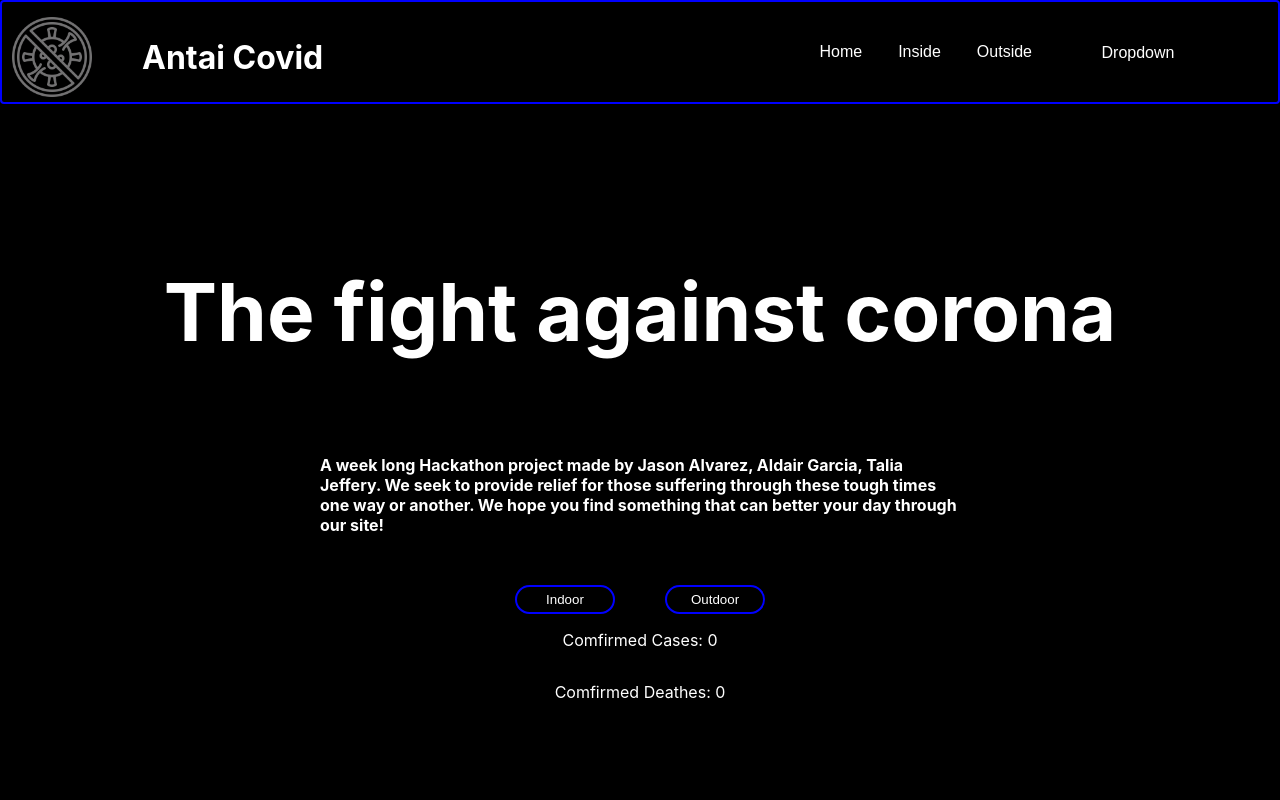
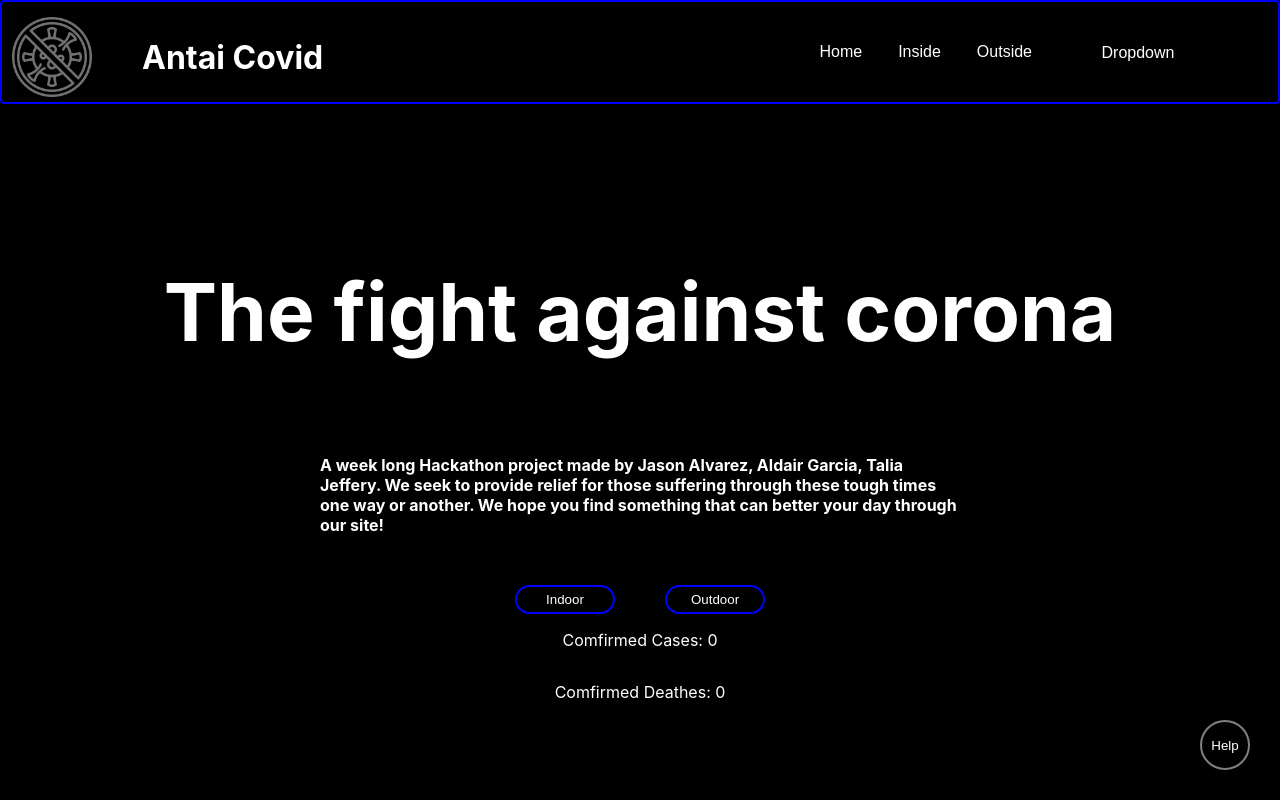
Before and after one commit to AGarciaNY/Hackathon2020, a React (Create React App) app: page / in a window 1280 px wide. Shown: the top 800 px of the page. Built offline with nearby package versions, Linux system fonts and the light colour scheme; no server answers.

Commit message:
added help voice functionality

```diff
--- a/src/App.js
+++ b/src/App.js
@@ -5,6 +5,7 @@ import Nav from './nav/nav';
 import Inside from './activity/inside/inside';
 import Intro from './home/home';
 import Census from './census/census';
+import HelpBtn from './HelpBtn';
 export default class App extends Component{
 
   constructor() {
@@ -27,6 +28,7 @@ export default class App extends Component{
         <div id="body">
           <Nav changepage={(page)=> this.pickAPage(page)}/>
           <Intro changepage={(page)=> this.pickAPage(page)}/>
+          <HelpBtn page={this.state.pickapage}/>
         </div>
       )
     }
@@ -36,6 +38,7 @@ export default class App extends Component{
         <div id="body">
           <Nav changepage={(page)=> this.pickAPage(page)}/>
           <Outside />
+          <HelpBtn page={this.state.pickapage}/>
         </div>
       )
     }
@@ -45,6 +48,7 @@ export default class App extends Component{
         <div id="body">
           <Nav changepage={(page)=> this.pickAPage(page)}/>
           <Inside />
+          <HelpBtn page={this.state.pickapage}/>
         </div>
       )
     }
--- /dev/null
+++ b/src/HelpBtn.js
@@ -0,0 +1,53 @@
+import React, { Component } from 'react';
+
+function readOutLoud(message){
+    console.log(message);
+    let speech = new SpeechSynthesisUtterance();
+    console.log(speech);
+    speech.text = message;
+
+    if(message === "home"){
+        speech.text = "Hello and welcome to Anti Covid. We hope to provide our users a comfortable experience in these difficult times. We provide you with a variety of resources about the outside world and what you can do while in quarantine. We hope you enjoy our service!"
+    } else if(message === "Outside"){
+        speech.text = "This page is what those outside are doing. If you are interested in one of the articles click on the button under the articles description and it will take you to the article. "
+    } else if(message === "Inside"){
+        speech.text = "This page is about what you could be doing while stuck in quarantine, whether that is looking for books to read or news. If you are interested in one of the pieces of information click on the button located beneath the description and it will take you to it's related site."
+    }
+
+    speech.volume = 1;
+    speech.rate = 1;
+    speech.pitch = 1;
+
+    window.speechSynthesis.speak(speech);
+  }
+
+class HelpBtn extends Component{
+    constructor(props){
+        super(props);
+        this.state={
+            help: "This is a test. Do not panic. This is a test."
+        }
+    }
+
+    render(){
+        let btn={
+            position: "fixed",
+            right: "30px",
+            bottom: "30px",
+            width: "50px",
+            height: "50px",
+            borderRadius: "50%",
+            border: "2px solid gray",
+            backgroundColor: "black",
+            color: "white"
+        }
+
+        return(
+            <button style={btn} onClick={()=>{readOutLoud(this.props.page)}}>
+                Help
+            </button>
+        );
+    }
+}
+
+export default HelpBtn;
--- a/src/index.css
+++ b/src/index.css
@@ -1,3 +1,10 @@
+html{
+  overflow-x: hidden;
+  overflow-y: scroll;
+}::-webkit-scrollbar {
+  width: 0px;
+}
+
 body {
   margin: 0;
   font-family: -apple-system, BlinkMacSystemFont, 'Segoe UI', 'Roboto', 'Oxygen',
--- a/src/nav/nav.js
+++ b/src/nav/nav.js
@@ -130,7 +130,7 @@ export default class Nav extends Component{
 
     <Navcontainer>
       <NameHolder>
-        <img className="App-logo" src={Virus} style={logoStyle}/>
+        <img className="App-logo" src={Virus} style={logoStyle} alt="."/>
         <MyName>Antai Covid</MyName>
       </NameHolder>
       <LinkHolder>
```
Also changed, not shown: HelpBtn.js (deleted), src/Icons/HelpIcon.png (added).
